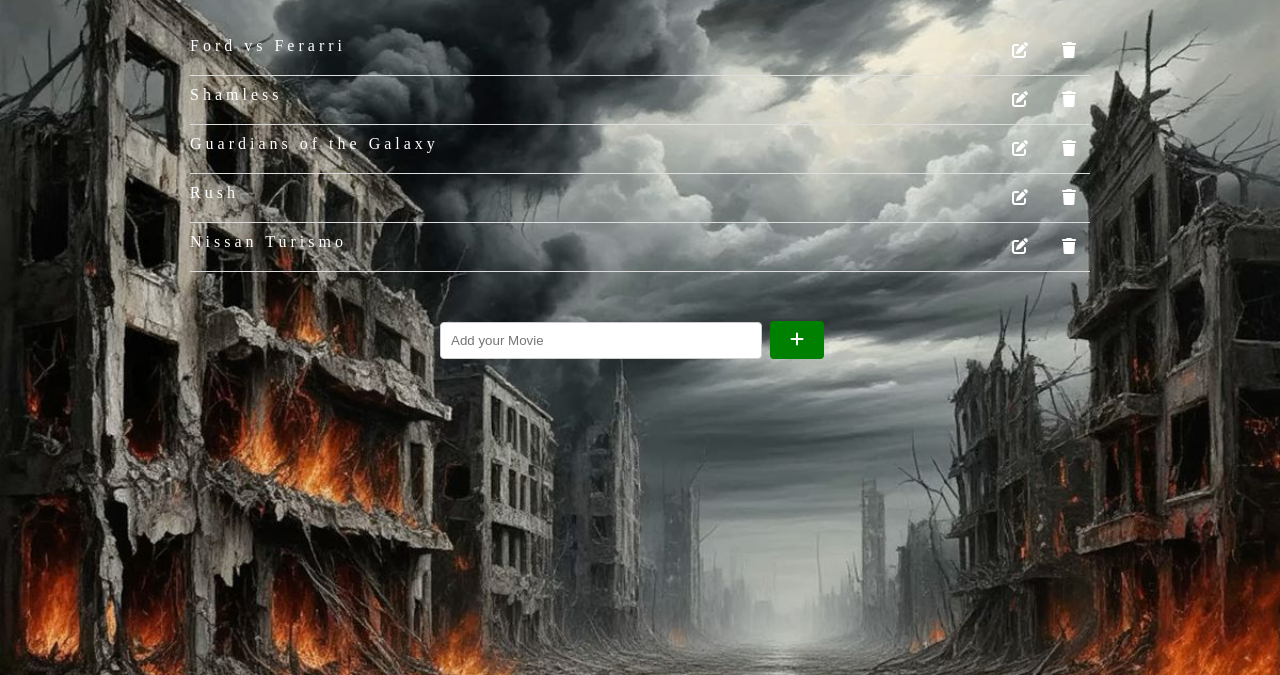
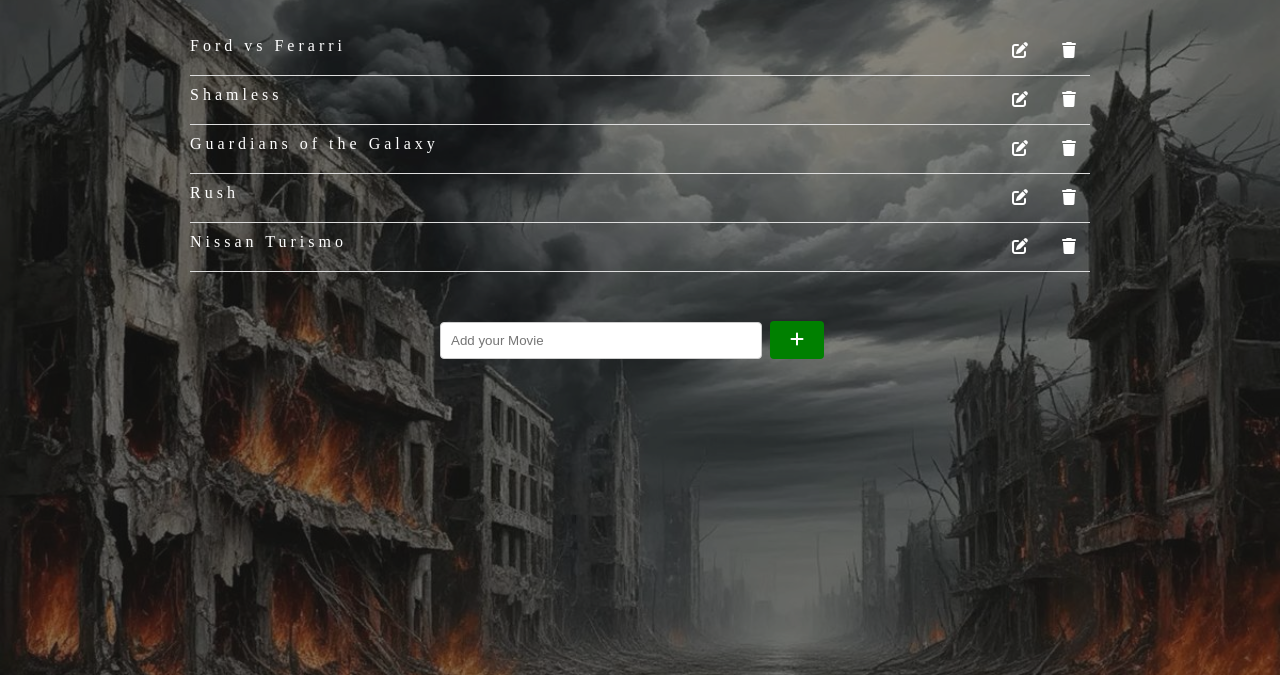
Before and after one commit to karanja-dave/movie-list, a plain HTML site: page index.html in a window 1280 px wide. Shown: the part 125-800 px from the top of the page. Drawn offline with Linux system fonts and the light colour scheme.

Commit message:
added contrast for better visisbility of text above bcg image

```diff
--- a/style.css
+++ b/style.css
@@ -12,6 +12,16 @@ body{
     color: #444; /*ensures txt color to somewhat black*/
     letter-spacing: 4px; /*letters are spaced by a 4pixel distance*/
 
+}
+
+/* reduce background image contrast for better visibility of texts in the list  */
+body::after {
+  content: "";
+  position: absolute;
+  inset: 0; /* cover the whole body */
+  background: rgba(0,0,0,0.4); /* dark semi-transparent overlay */
+  backdrop-filter: contrast(80%); /* reduce only background contrast */
+  z-index: -1;
 }
 
 /* styling the main section */
```
